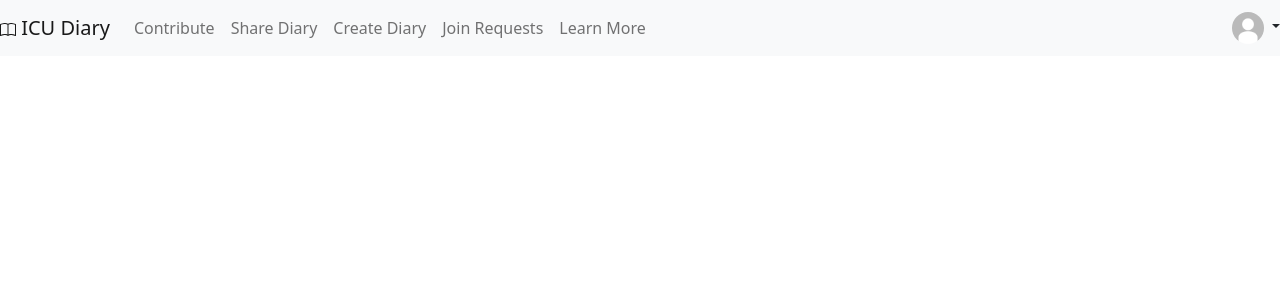
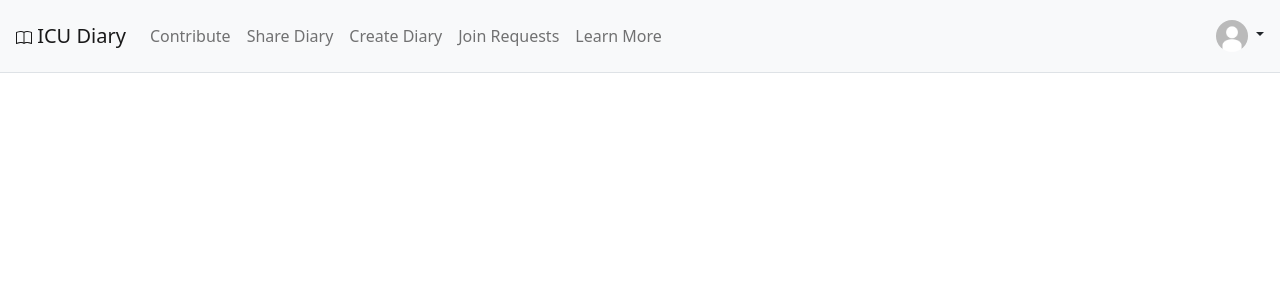
Before and after one commit to willcooley4/icu-diary, a Flask app: page /view_diary/ in a window 1280 px wide. Shown: the top 300 px of the page. Run offline with Flask 2, Linux system fonts and the light colour scheme; the visitor is signed in with stand-in values (Sample User, id 1); some libraries are stand-ins or nearby versions.

Commit message:
navbar stuff

```diff
--- a/diary/templates/navbar.html
+++ b/diary/templates/navbar.html
@@ -12,7 +12,7 @@
 
   <body>
     <!-- Beginning of navbar-->
-    <nav class="navbar navbar-expand-lg navbar-light bg-light">
+    <nav class="navbar navbar-expand-lg navbar-light bg-light p-3 mb-3 border-bottom">
       <!-- Logo, redirect to home -->
       <a class="navbar-brand" href="/">
         <svg xmlns="http://www.w3.org/2000/svg" width="16" height="16" fill="currentColor" class="bi bi-book" viewBox="0 0 16 16">
```
